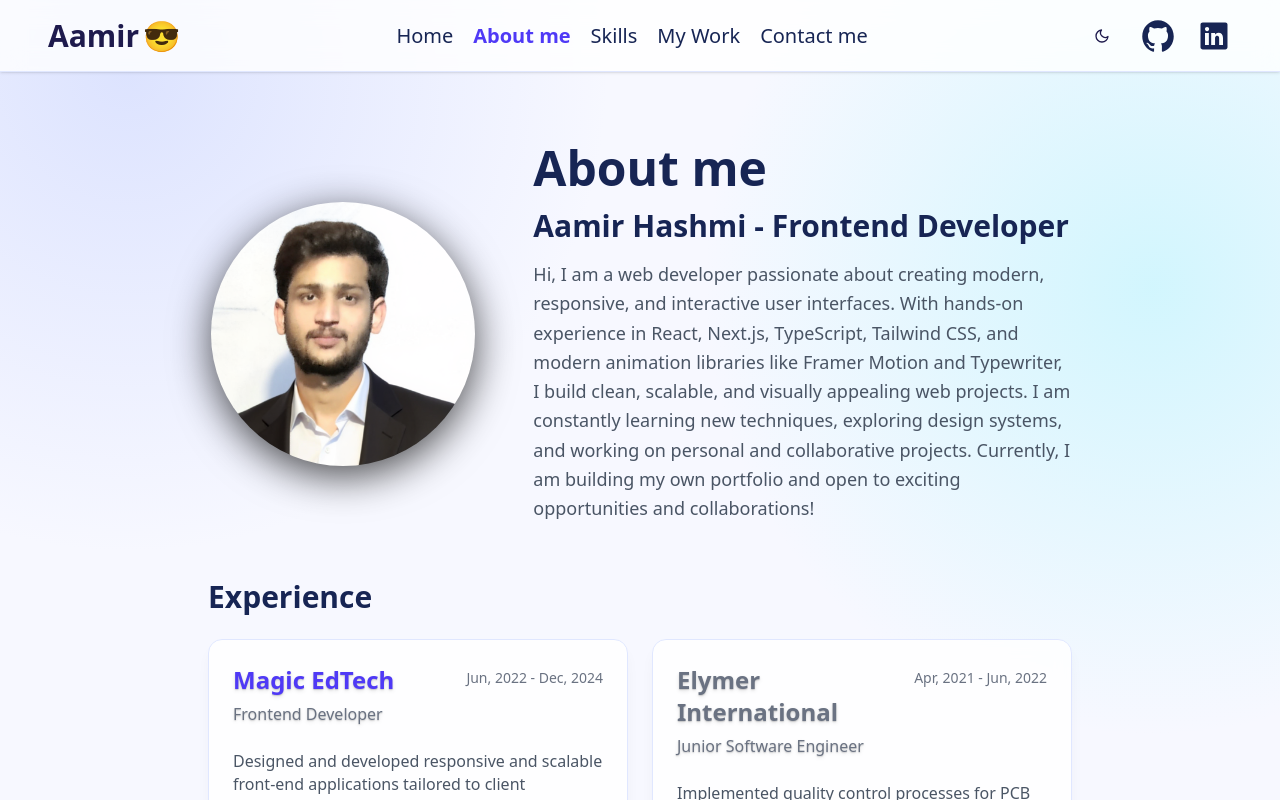
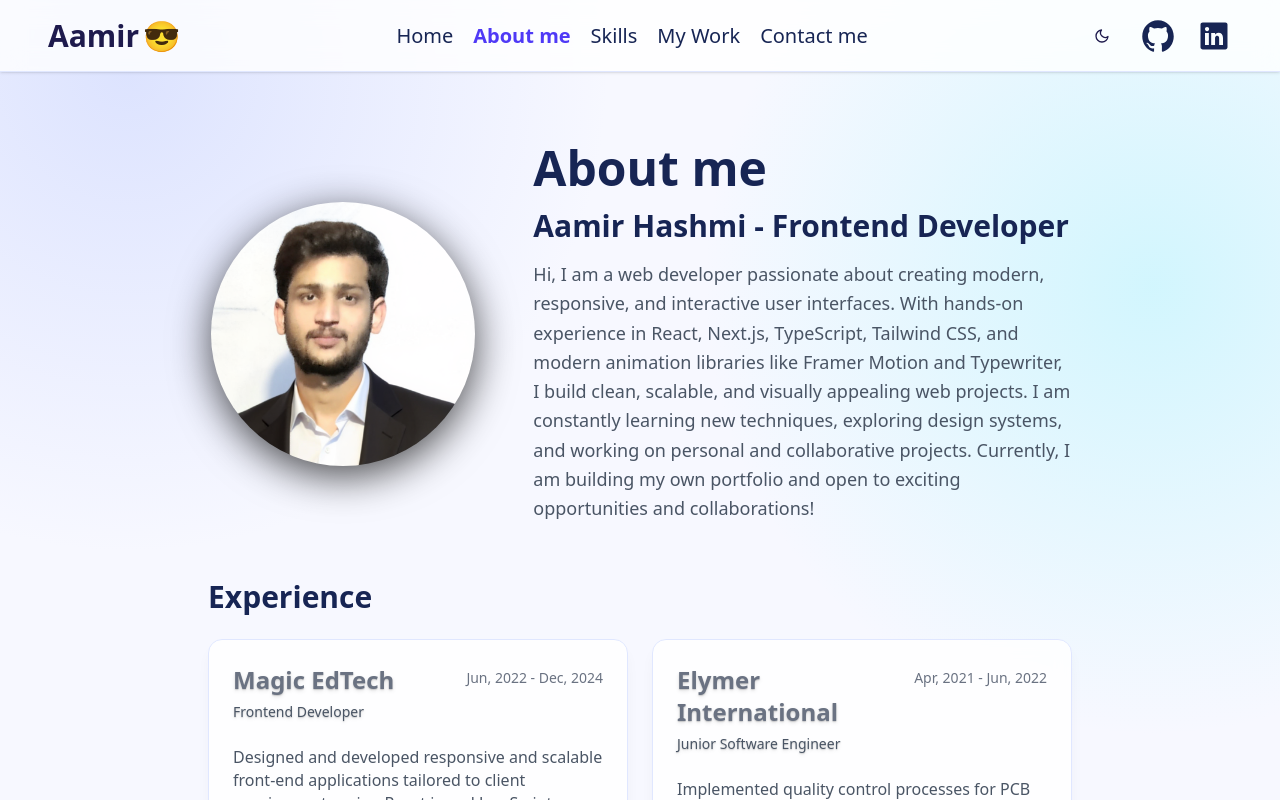
Before and after one commit to aamirhashmi98/my-portfolio, a Next.js app: page /about in a window 1280 px wide. Shown: the top 800 px of the page. Built offline with nearby package versions, Linux system fonts and the light colour scheme.

Commit message:
fix ui issues

```diff
--- a/src/app/about/page.tsx
+++ b/src/app/about/page.tsx
@@ -68,22 +68,14 @@ const About = () => {
             >
               <CardHeader>
                 <div className="flex items-start justify-between gap-3">
-                  <CardTitle
-                    className={`min-w-0 text-xl text-shadow-md sm:text-2xl ${
-                      item.company === "Magic EdTech"
-                        ? "text-indigo-600"
-                        : item.company === "Elymer International"
-                          ? "text-gray-500"
-                          : ""
-                    }`}
-                  >
+                  <CardTitle className="min-w-0 text-xl text-gray-500 text-shadow-md sm:text-2xl">
                     {item.company}
                   </CardTitle>
                   <p className="shrink-0 pt-1 text-right text-xs text-gray-500 sm:text-sm">
                     {item.duration}
                   </p>
                 </div>
-                <CardDescription className="text-base text-gray-500 text-shadow-md">
+                <CardDescription className="text-sm text-gray-600 text-shadow-md">
                   {item.designation}
                 </CardDescription>
               </CardHeader>
```
